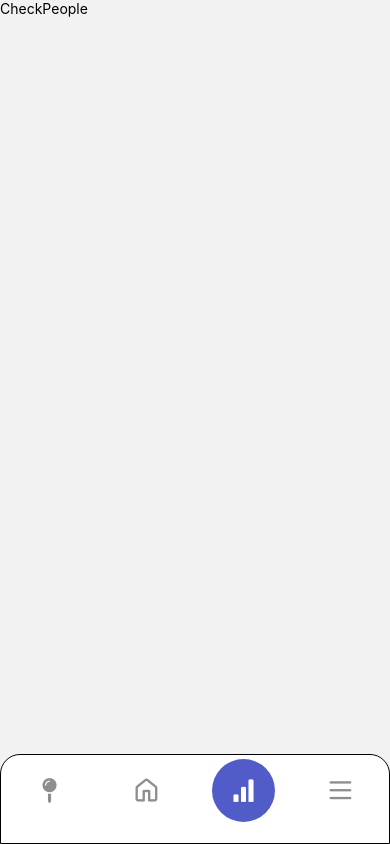
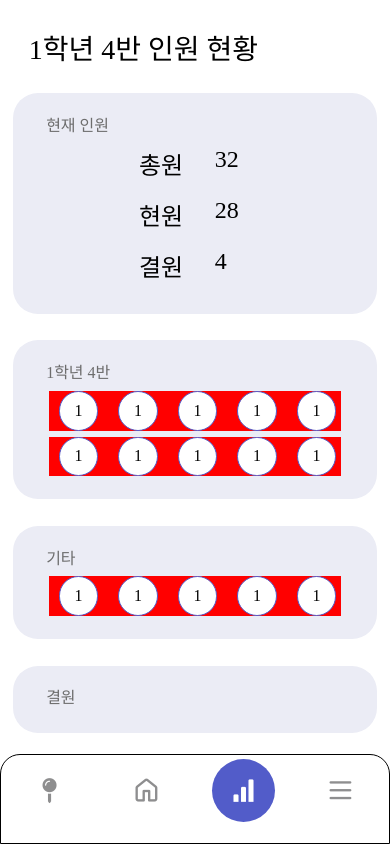
Before and after one commit to SID12g/incheck, a React Native app: screen /CheckPeople in a window 390 px wide. Built offline with nearby package versions, Linux system fonts and the light colour scheme.

Commit message:
feat : check people screen component

```diff
--- a/components/member/SettingScreen/SettingComponent.tsx
+++ b/components/member/SettingScreen/SettingComponent.tsx
@@ -8,17 +8,15 @@ const windowWidth = Dimensions.get('window').width / 393;
 const windowHeight = Dimensions.get('window').height / 852;
 
 export default function SettingComponent() {
-    function openGithub(){
+    function openGithub() {
         Linking.openURL('https://github.com/SID12g/incheck')
     }
     return (
         <View>
-             <TouchableOpacity>
-                        <View style={styles.directBtn}>
-                            <Feather style={styles.directIcon} name='external-link' color='black' size={24} />
-                            <Text style={styles.directText}>인체크 사용방법 확인하기</Text>
-                        </View>
-                    </TouchableOpacity>
+            <TouchableOpacity style={styles.directBtn}>
+                    <Feather style={styles.directIcon} name='external-link' color='black' size={24} />
+                    <Text style={styles.directText}>인체크 사용방법 확인하기</Text>
+            </TouchableOpacity>
             <TouchableOpacity onPress={openGithub}>
                 <View style={styles.setComponent}>
                     <View style={styles.setComponentTextWrap}>
@@ -35,6 +33,11 @@ export default function SettingComponent() {
                         <Text style={styles.setComponentText}>앱 정보</Text>
                     </View>
                     <Feather style={styles.setComponentArrow} name="chevron-right" color='black' size={24} />
+                </View>
+            </TouchableOpacity>
+            <TouchableOpacity>
+                <View style={styles.getOutBtn}>
+                    <Text style={styles.getOutText}>그룹에서 나가기</Text>
                 </View>
             </TouchableOpacity>
         </View>
@@ -90,4 +93,19 @@ const styles = StyleSheet.create({
     setComponentArrow: {
         alignSelf: 'center',
     },
+    getOutBtn: {
+        width: windowWidth * 366,
+        height: windowHeight * 60,
+        backgroundColor: '#F25F5F',
+        borderRadius: 25,
+        justifyContent: 'center',
+        alignItems: 'center',
+        alignSelf: 'center',
+        marginTop: windowHeight * 20,
+    },
+    getOutText: {
+        fontSize: 20,
+        fontFamily: 'Pretendard-Bold',
+        color: 'white',
+    },
 })
--- a/screens/member/CheckPeopleScreen.tsx
+++ b/screens/member/CheckPeopleScreen.tsx
@@ -1,9 +1,190 @@
-import { Text, View } from "react-native";
+import { StyleSheet, Text, TouchableOpacity, View } from "react-native";
+import { Dimensions } from 'react-native';
+import { ScrollView } from "react-native-gesture-handler";
+import { SafeAreaView } from "react-native-safe-area-context";
 
-export default function MemberCheckPeopleScreen(){
-    return(
-        <View>
-            <Text>CheckPeople</Text>
+const windowWidth = Dimensions.get('window').width / 393;
+const windowHeight = Dimensions.get('window').height / 852;
+
+function NumPeople({ Content, Pnumber }: { Content: string, Pnumber: number }) {
+    return (
+        <View style={styles.numberPeople}>
+            <Text style={styles.numText}>{Content}</Text>
+            <Text style={styles.numText}>{Pnumber}</Text>
         </View>
     )
 }
+
+export default function MemberCheckPeopleScreen() {
+    return (
+        <SafeAreaView style={styles.root}>
+            <ScrollView>
+                <View style={styles.topLine}>
+                    <Text style={styles.title}>1학년 4반 인원 현황</Text>
+                </View>
+                <View style={styles.locationWrap}>
+                    <View style={styles.frame}>
+                        <Text style={styles.frameText}>현재 인원</Text>
+                        <View style={styles.NumPeopleWrap}>
+                            <NumPeople Content="총원" Pnumber={32} />
+                            <NumPeople Content="현원" Pnumber={28} />
+                            <NumPeople Content="결원" Pnumber={4} />
+                        </View>
+                    </View>
+                </View>
+                <View style={styles.locationWrap}>
+                    <View style={styles.frame}>
+                        <Text style={styles.frameText}>1학년 4반</Text>
+
+                        <View style={styles.personsWrap}>
+                            <View style={styles.person}>
+                                <Text style={styles.personText}>1</Text>
+                            </View>
+                            <View style={styles.person}>
+                                <Text style={styles.personText}>1</Text>
+                            </View>
+                            <View style={styles.person}>
+                                <Text style={styles.personText}>1</Text>
+                            </View>
+                            <View style={styles.person}>
+                                <Text style={styles.personText}>1</Text>
+                            </View>
+                            <View style={styles.person}>
+                                <Text style={styles.personText}>1</Text>
+                            </View>
+
+                        </View>
+
+                        <View style={styles.personsWrap}>
+                            <View style={styles.person}>
+                                <Text style={styles.personText}>1</Text>
+                            </View>
+                            <View style={styles.person}>
+                                <Text style={styles.personText}>1</Text>
+                            </View>
+                            <View style={styles.person}>
+                                <Text style={styles.personText}>1</Text>
+                            </View>
+                            <View style={styles.person}>
+                                <Text style={styles.personText}>1</Text>
+                            </View>
+                            <View style={styles.person}>
+                                <Text style={styles.personText}>1</Text>
+                            </View>
+
+                        </View>
+
+                    </View>
+                </View>
+                <View style={styles.locationWrap}>
+                    <View style={styles.frame}>
+                        <Text style={styles.frameText}>기타</Text>
+
+
+                        <View style={styles.personsWrap}>
+                            <View style={styles.person}>
+                                <Text style={styles.personText}>1</Text>
+                            </View>
+                            <View style={styles.person}>
+                                <Text style={styles.personText}>1</Text>
+                            </View>
+                            <View style={styles.person}>
+                                <Text style={styles.personText}>1</Text>
+                            </View>
+                            <View style={styles.person}>
+                                <Text style={styles.personText}>1</Text>
+                            </View>
+                            <View style={styles.person}>
+                                <Text style={styles.personText}>1</Text>
+                            </View>
+
+                        </View>
+
+
+                    </View>
+                </View>
+                <View style={styles.locationWrap}>
+                    <View style={styles.frame}>
+                        <Text style={styles.frameText}>결원</Text>
+                    </View>
+                </View>
+
+            </ScrollView>
+        </SafeAreaView>
+    )
+}
+
+const styles = StyleSheet.create({
+    root: {
+        backgroundColor: 'white',
+        width: windowWidth * 393,
+        height: windowHeight * 852,
+    },
+    topLine: {
+        flexDirection: 'row',
+        alignItems: 'center',
+    },
+    title: {
+        color: 'black',
+        fontSize: 28,
+        fontFamily: 'Pretendard-SemiBold',
+        marginLeft: windowWidth * 29,
+        marginTop: windowHeight * 27,
+    },
+    locationWrap: {
+        alignItems: 'center',
+        marginTop: windowHeight * 27,
+    },
+    frame: {
+        width: windowWidth * 366,
+        paddingBottom: windowHeight * 23,
+        backgroundColor: '#EBECF5',
+        borderRadius: 25,
+    },
+    frameText: {
+        color: '#6D6D6D',
+        fontSize: 16,
+        fontFamily: 'Pretendard-SemiBold',
+        marginLeft: windowWidth * 33,
+        marginTop: windowHeight * 19,
+        marginBottom: windowHeight * 2,
+    },
+    NumPeopleWrap: {
+        alignItems: 'center',
+
+    },
+    numberPeople: {
+        flexDirection: 'row',
+        width: windowWidth * 145,
+    },
+    numText: {
+        fontSize: 24,
+        fontFamily: 'Pretendard-SemiBold',
+        color: 'black',
+        marginHorizontal: windowWidth * 16,
+        marginVertical: windowHeight * 8,
+    },
+    personsWrap: {
+        width: windowWidth * 295,
+        flexDirection: 'row',
+        alignSelf: 'center',
+        backgroundColor: 'red',
+        marginTop: windowHeight * 6,
+    },
+    person: {
+        marginHorizontal: windowWidth * 10,
+        width: windowWidth * 40,
+        height: windowHeight * 40,
+        borderRadius: 100,
+        borderColor: '#525CC9',
+        borderWidth: 1,
+        backgroundColor: 'white',
+        justifyContent: 'center',
+        alignItems: 'center',
+    },
+    personText: {
+        fontSize: 16,
+        fontFamily: 'Pretendard-Regular',
+        color: 'black',
+    },
+})
--- a/screens/member/ChoosePlaceScreen.tsx
+++ b/screens/member/ChoosePlaceScreen.tsx
@@ -11,7 +11,6 @@ const windowHeight = Dimensions.get('window').height / 852;
 
 export default function MemberChoosePlaceScreen() {
     return (
-
         <SafeAreaView style={styles.root}>
             <ScrollView>
                 <View style={styles.topLine}>
@@ -47,10 +46,8 @@ export default function MemberChoosePlaceScreen() {
                         <LocationSelectButton Icon='🏫' subTitle='교외' Title='귀가' navi='B1Floor' />
                     </View>
                 </View>
-            <TouchableOpacity>
-                <View style={styles.directBtn}>
+                <TouchableOpacity style={styles.directBtn}>
                     <Text style={styles.directBtnText}>직접 입력</Text>
-                </View>
                 </TouchableOpacity>
             </ScrollView>
         </SafeAreaView>
@@ -101,12 +98,12 @@ const styles = StyleSheet.create({
         marginTop: windowHeight * 19,
     },
     directBtn: {
-        width: windowWidth*330,
-        height: windowHeight*60,
+        width: windowWidth * 330,
+        height: windowHeight * 60,
         backgroundColor: '#525CC9',
         borderRadius: 15,
-        marginTop: windowHeight*21,
-        marginBottom: windowHeight*150,
+        marginTop: windowHeight * 21,
+        marginBottom: windowHeight * 150,
         justifyContent: 'center',
         alignItems: 'center',
         marginLeft: 'auto',
--- a/screens/member/SettingScreen.tsx
+++ b/screens/member/SettingScreen.tsx
@@ -11,8 +11,8 @@ const windowHeight = Dimensions.get('window').height / 852;
 
 export default function MemberSettingScreen() {
     return (
-        <ScrollView>
-            <SafeAreaView style={styles.root}>
+        <SafeAreaView style={styles.root}>
+            <ScrollView>
                 <View>
                     <View style={styles.topLine}>
                         <Text style={styles.title}>설정</Text>
@@ -23,8 +23,8 @@ export default function MemberSettingScreen() {
                     <UserInformation />
                     <SettingComponent />
                 </View>
-            </SafeAreaView>
-        </ScrollView>
+            </ScrollView>
+        </SafeAreaView>
     )
 }
 
```
Lines whose indentation alone changed are shown as unchanged.
